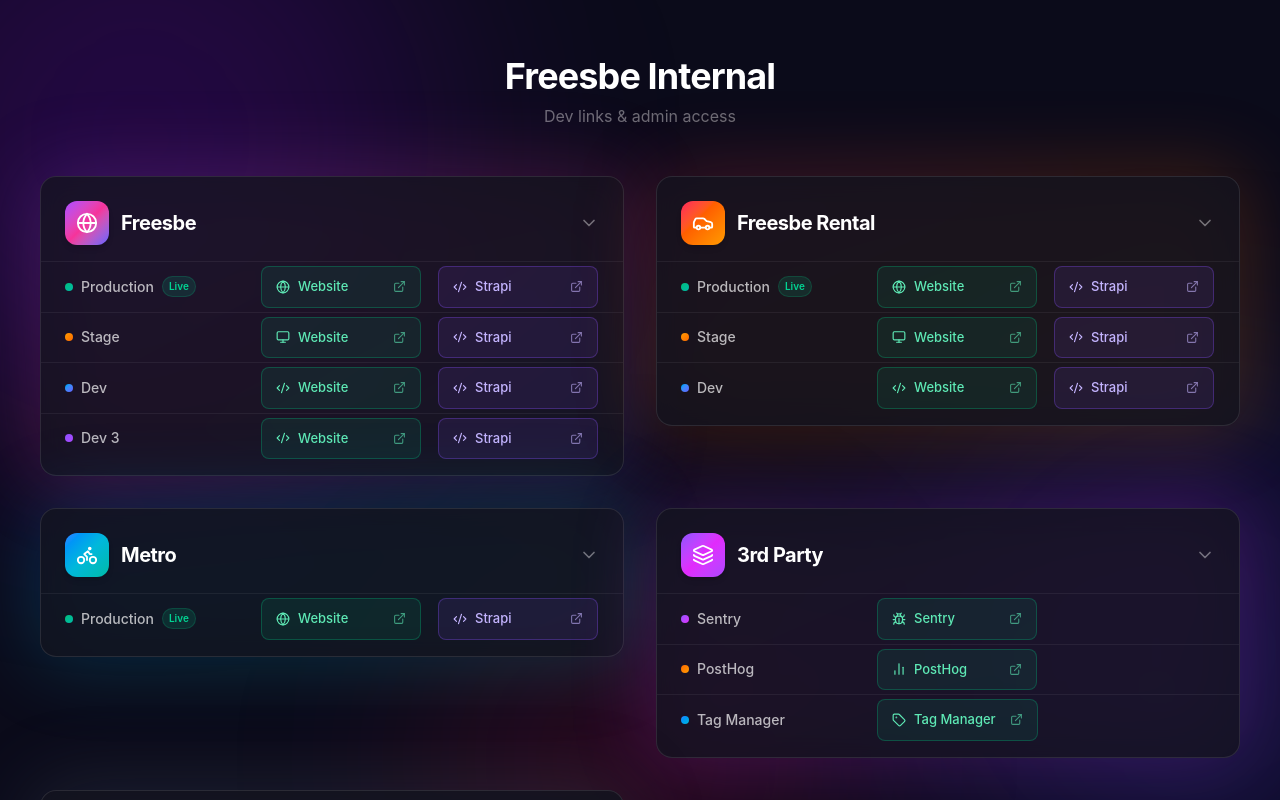
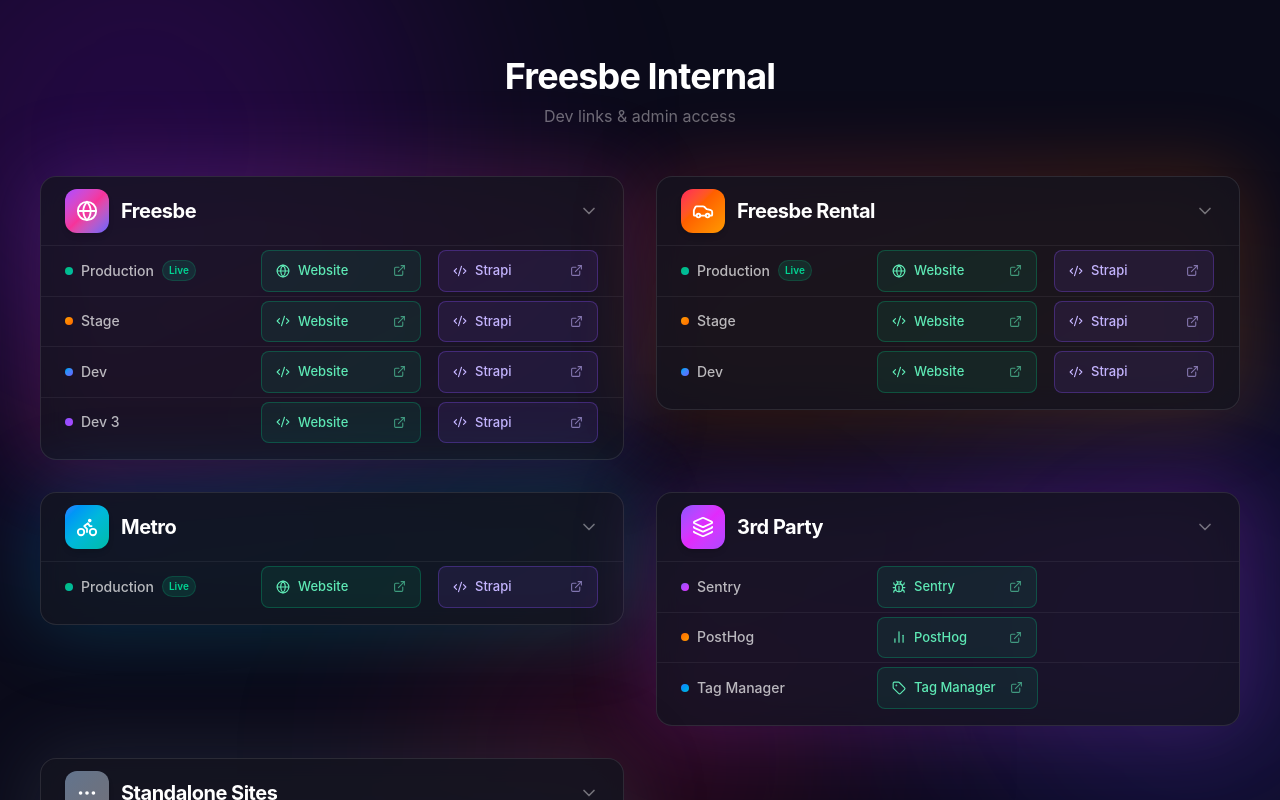
Before and after one commit to alonlivne-moveo007/pages-for-crasso, a React (Vite) app: page / in a window 1280 px wide. Shown: the top 800 px of the page. Built offline with nearby package versions, Linux system fonts and the light colour scheme.

Commit message:
Update ProductCard padding for better layout and replace Monitor icon with Code2 for the "Stage" product in product list.

```diff
--- a/src/components/ProductCard.tsx
+++ b/src/components/ProductCard.tsx
@@ -20,7 +20,7 @@ export function ProductCard({ product }: { product: Product }) {
         {/* Header */}
         <button
           onClick={() => setIsOpen((o) => !o)}
-          className="flex items-center justify-between w-full px-card pt-6 pb-4 text-left focus:outline-none"
+          className="flex items-center justify-between w-full px-card py-3 text-left focus:outline-none"
         >
           <div className="flex items-center gap-3 min-w-0">
             <div className={`flex items-center justify-center w-11 h-11 rounded-xl flex-shrink-0 bg-gradient-to-br ${product.gradient} shadow-md`}>
--- a/src/data/products.ts
+++ b/src/data/products.ts
@@ -1,5 +1,5 @@
 import {
-  Globe, Code2, Monitor, Car, Bike, Layers, MoreHorizontal,
+  Globe, Code2, Car, Bike, Layers, MoreHorizontal,
   Briefcase, Wrench, Bug, BarChart2, Tag,
 } from "lucide-react";
 import type { Product } from "../types";
@@ -23,7 +23,7 @@ export const PRODUCTS: Product[] = [
       {
         id: 2,
         name: "Stage",
-        site: { href: "https://stage.freesbe.com/", icon: Monitor },
+        site: { href: "https://stage.freesbe.com/", icon: Code2 },
         strapi: { href: "https://stage.freesbe.com/api/admin/" },
         accent: "from-amber-500 to-orange-500",
       },
@@ -60,7 +60,7 @@ export const PRODUCTS: Product[] = [
       {
         id: 2,
         name: "Stage",
-        site: { href: "https://stage-rental.freesbe.com/", icon: Monitor },
+        site: { href: "https://stage-rental.freesbe.com/", icon: Code2 },
         strapi: { href: "https://stage-rental.freesbe.com/api/admin/" },
         accent: "from-amber-500 to-orange-500",
       },
```
